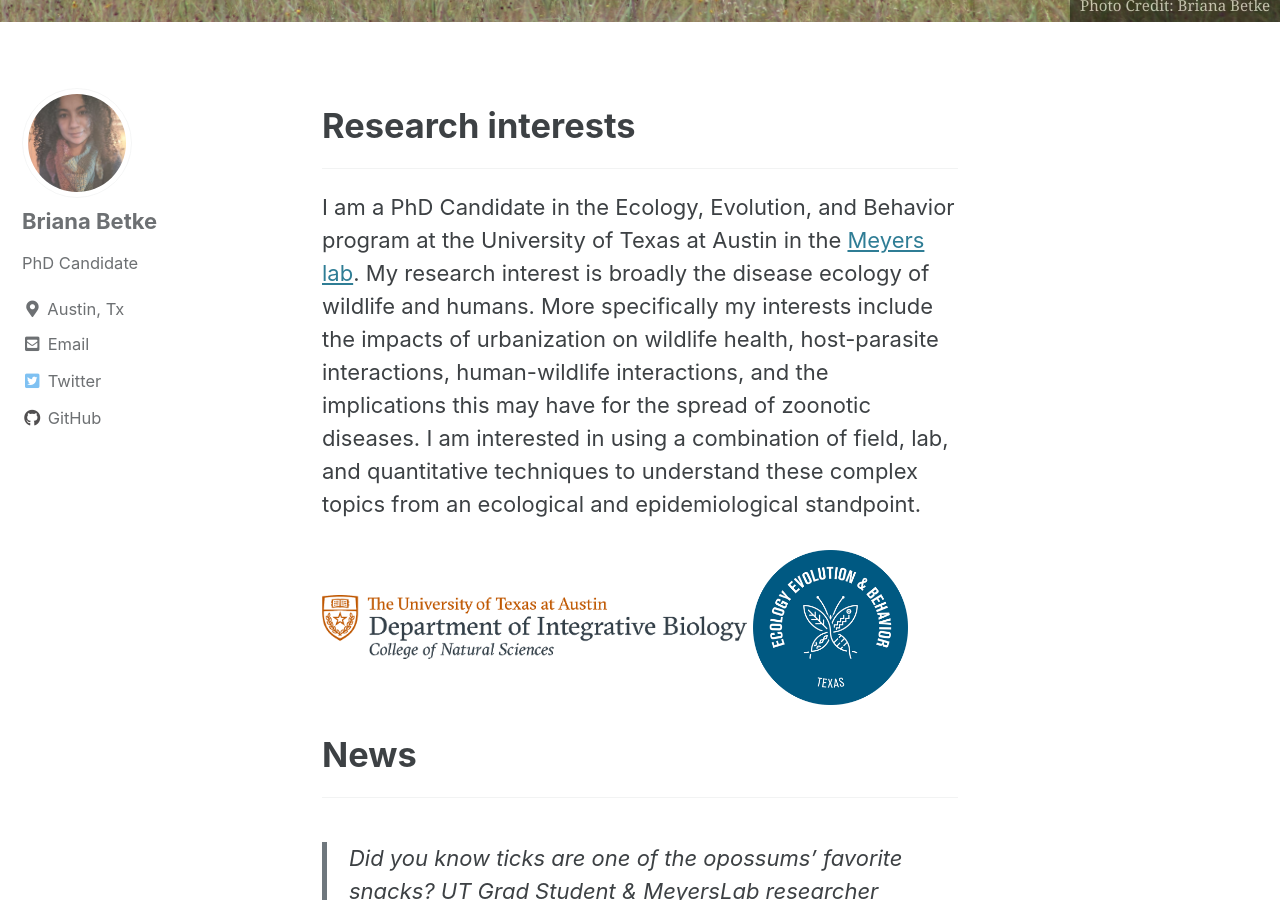
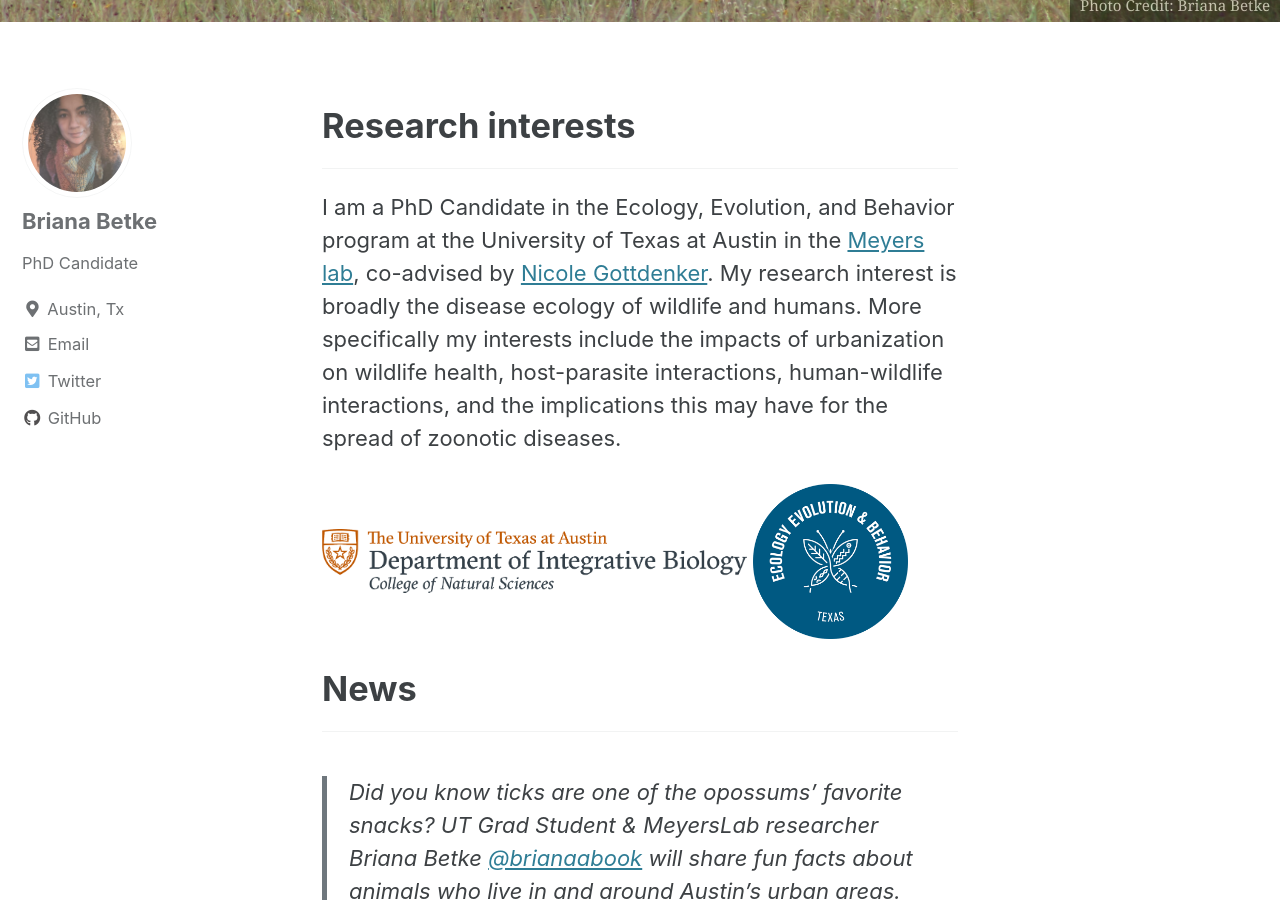
Before and after one commit to babetke/babetke.github.io, a Jekyll site: the page built from index.md, in a window 1280 px wide and 900 px high, scrolled down 396 px. Built offline with Jekyll 4.4.1, drawn with Linux system fonts in a browser that asks for light colours; cached includes are drawn as plain includes; comment, search, counter and statistics services are not loaded.

Commit message:
Updating pages January 2022

```diff
--- a/index.md
+++ b/index.md
@@ -15,7 +15,7 @@
 ***
 
 
-I am a PhD Candidate in the Ecology, Evolution, and Behavior program at the University of Texas at Austin in the [Meyers lab](http://www.bio.utexas.edu/research/meyers/). My research interest is broadly the disease ecology of wildlife and humans. More specifically my interests include the impacts of urbanization on wildlife health, host-parasite interactions, human-wildlife interactions, and the implications this may have for the spread of zoonotic diseases. I am interested in using a combination of field, lab, and quantitative techniques to understand these complex topics from an ecological and epidemiological standpoint.
+I am a PhD Candidate in the Ecology, Evolution, and Behavior program at the University of Texas at Austin in the [Meyers lab](http://www.bio.utexas.edu/research/meyers/), co-advised by [Nicole Gottdenker](https://www.gottdenkerlab.com/). My research interest is broadly the disease ecology of wildlife and humans. More specifically my interests include the impacts of urbanization on wildlife health, host-parasite interactions, human-wildlife interactions, and the implications this may have for the spread of zoonotic diseases.
 
 
 <img src="/images/cnsandib.png" alt="" width="425"/> <img src="/images/EEB-Logo-Circle-Blue.png" alt="" width="155"/>
```
Also changed, not shown: _pages/DDCSP.md (+2 -2 lines), _pages/projects.md (+1 -1 lines).
